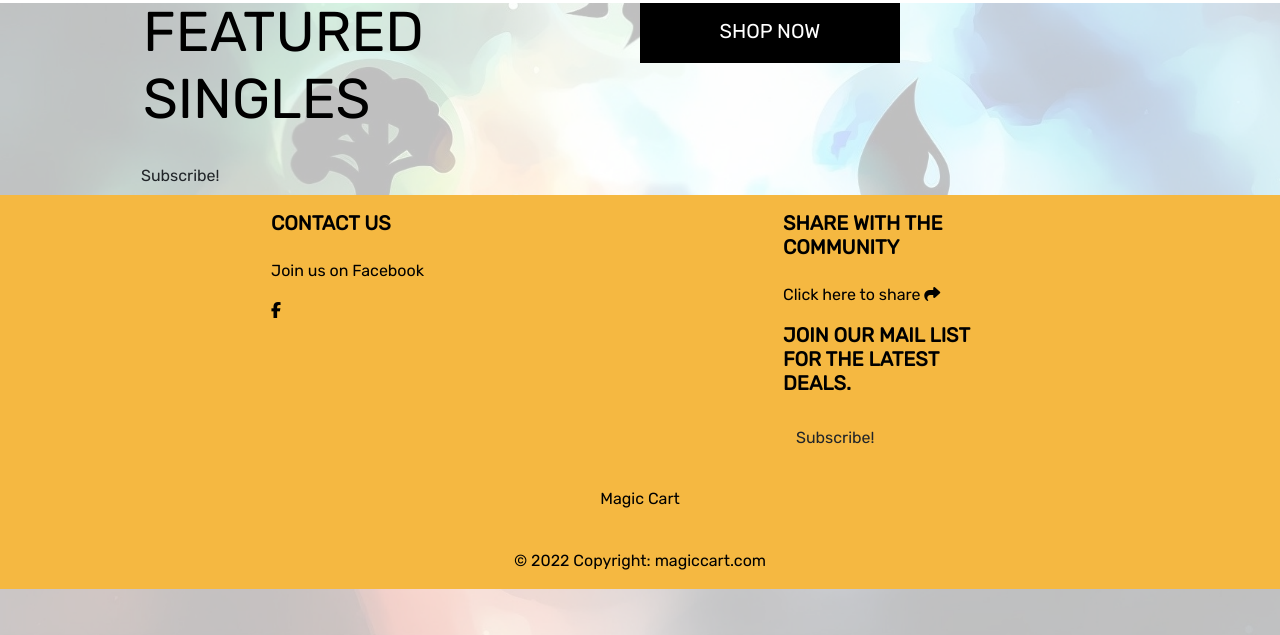
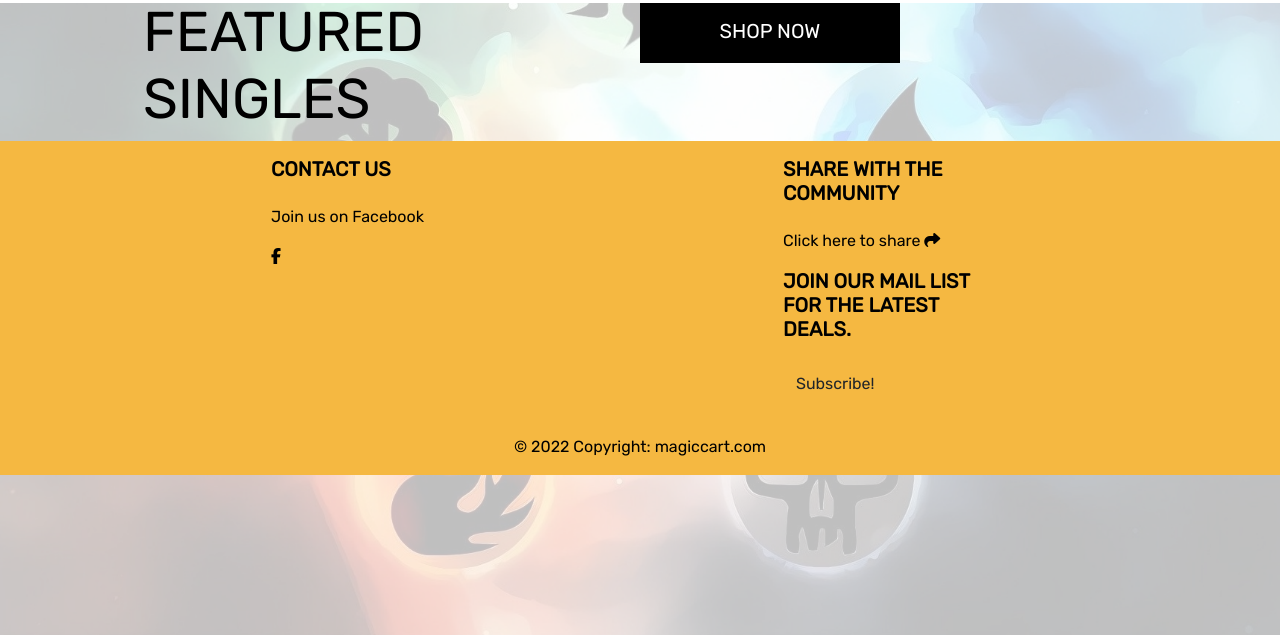
Before and after one commit to GitMulC/magiccart, a Django app: page / in a window 1280 px wide. Shown: the part 165-800 px from the top of the page. Run offline with Django 3.2, Linux system fonts and the light colour scheme; parts of the project's set-up code (start-up, migrations or seed data) failed here and were passed over; some libraries are stand-ins or nearby versions; some web fonts are replaced.

Commit message:
Clean up code and fix errors

```diff
--- a/home/templates/home/index.html
+++ b/home/templates/home/index.html
@@ -25,15 +25,4 @@
         </div>
     </div>
 
-    <div class="container">
-        <div class="row">
-            <form method="POST" action="{% url 'maillist' %}" id="newsletter-form" enctype="multipart/form-data">
-                {% csrf_token %}
-                {{ maillist_form | crispy }}
-                <div class="mt-3">
-                  <button class="btn btn-main hvr-black-pulse" type="submit">Subscribe!</button>
-                </div>
-              </form>
-        </div>
-    </div>
 {% endblock %}
--- a/templates/base.html
+++ b/templates/base.html
@@ -201,7 +201,7 @@
     </script>
     {% endblock %}
 
-    <!-- Footer -->
+<!-- Footer -->
 <footer class="page-footer font-small magic-cart-bg text-black">
   <div class="container text-center text-md-left">
     <div class="row">
@@ -235,7 +235,7 @@
 
         <ul class="list-unstyled">
           <li>
-            <form method="POST" action="{% url 'maillist' %}" id="newsletter-form" enctype="multipart/form-data">
+            <form method="POST" action="{% url 'maillist' %}" id="maillist-form" enctype="multipart/form-data">
               {% csrf_token %}
               {{ maillist_form | crispy }}
               <div class="mt-3">
@@ -250,11 +250,7 @@
 
     </div>
   </div>
-  <!-- Copyright & Social Media Links -->
-  <div class="footer-copyright text-center py-3">
-    <h6>Magic Cart</h6>
-  </div>
-
+  <!-- Copyright -->
   <div class="footer-copyright text-center py-3">© 2022 Copyright:
     <a href="/">magiccart.com</a>
   </div>
```
Also changed, not shown: bag/contexts.py (line endings or trailing spaces).
